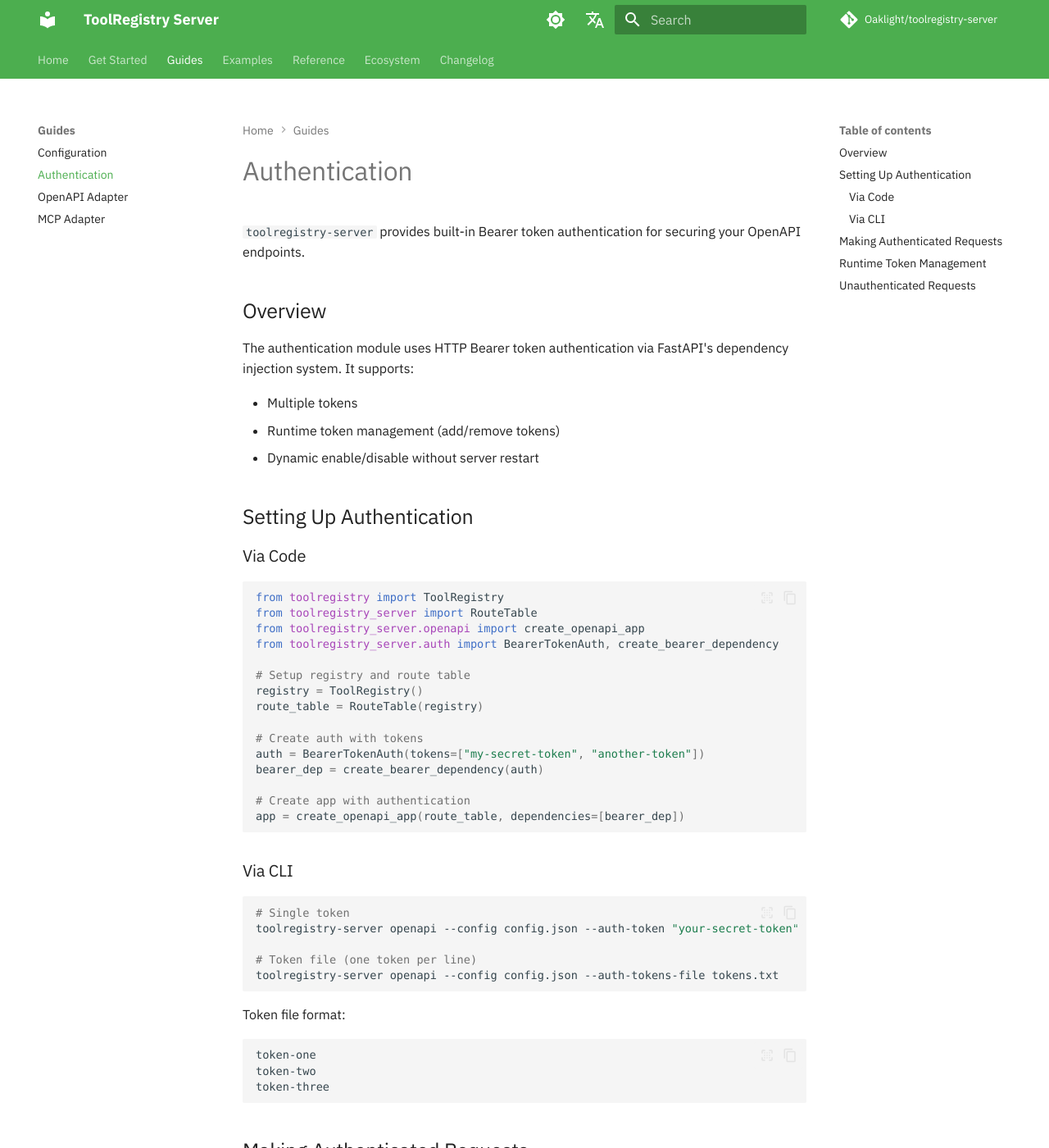
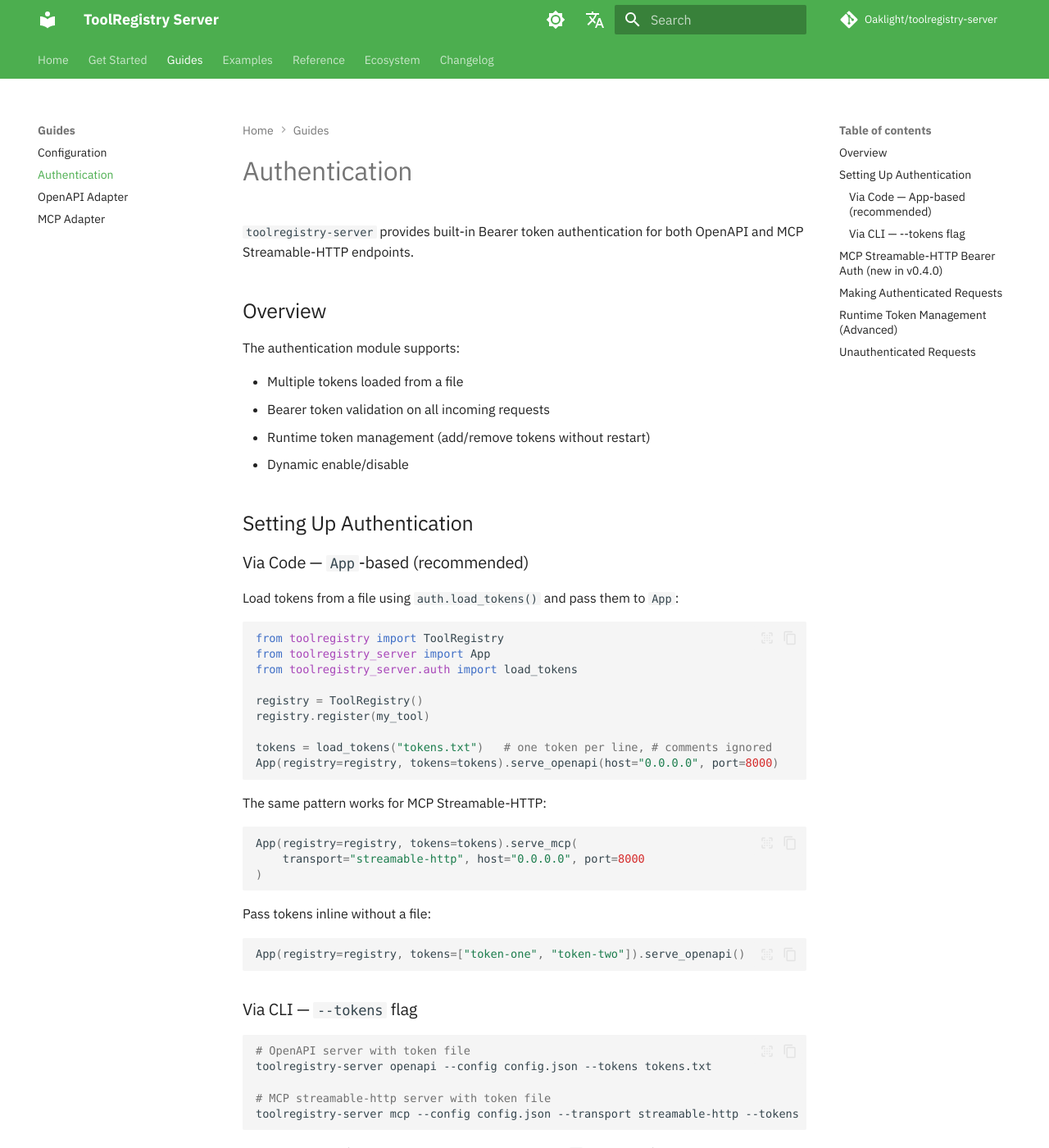
Before and after one commit to Oaklight/toolregistry-server, an MkDocs documentation site: the page built from docs/guides/authentication.md, in a window 1280 px wide and 1400 px high. Shown: the whole window at 82% size. Built offline with MkDocs 1.6.1 and Material for MkDocs 9.7.7, drawn with Linux system fonts in a browser that asks for light colours; some web fonts are replaced; comment, search, counter and statistics services are not loaded; some of the changed text lies outside the part shown.

Commit message:
docs: update authentication guide for v0.4.0 (load_tokens, MCP bearer auth)

````diff
--- a/docs/guides/authentication.md
+++ b/docs/guides/authentication.md
@@ -1,54 +1,80 @@
 # Authentication
 
-`toolregistry-server` provides built-in Bearer token authentication for securing your OpenAPI endpoints.
+`toolregistry-server` provides built-in Bearer token authentication for both OpenAPI and MCP Streamable-HTTP endpoints.
 
 ## Overview
 
-The authentication module uses HTTP Bearer token authentication via FastAPI's dependency injection system. It supports:
+The authentication module supports:
 
-- Multiple tokens
-- Runtime token management (add/remove tokens)
-- Dynamic enable/disable without server restart
+- Multiple tokens loaded from a file
+- Bearer token validation on all incoming requests
+- Runtime token management (add/remove tokens without restart)
+- Dynamic enable/disable
 
 ## Setting Up Authentication
 
-### Via Code
+### Via Code — `App`-based (recommended)
+
+Load tokens from a file using `auth.load_tokens()` and pass them to `App`:
 
 ```python
 from toolregistry import ToolRegistry
-from toolregistry_server import RouteTable
-from toolregistry_server.openapi import create_openapi_app
-from toolregistry_server.auth import BearerTokenAuth, create_bearer_dependency
+from toolregistry_server import App
+from toolregistry_server.auth import load_tokens
 
-# Setup registry and route table
 registry = ToolRegistry()
-route_table = RouteTable(registry)
+registry.register(my_tool)
 
-# Create auth with tokens
-auth = BearerTokenAuth(tokens=["my-secret-token", "another-token"])
-bearer_dep = create_bearer_dependency(auth)
-
-# Create app with authentication
-app = create_openapi_app(route_table, dependencies=[bearer_dep])
+tokens = load_tokens("tokens.txt")   # one token per line, # comments ignored
+App(registry=registry, tokens=tokens).serve_openapi(host="0.0.0.0", port=8000)
 ```
 
-### Via CLI
+The same pattern works for MCP Streamable-HTTP:
+
+```python
+App(registry=registry, tokens=tokens).serve_mcp(
+    transport="streamable-http", host="0.0.0.0", port=8000
+)
+```
+
+Pass tokens inline without a file:
+
+```python
+App(registry=registry, tokens=["token-one", "token-two"]).serve_openapi()
+```
+
+### Via CLI — `--tokens` flag
 
 ```bash
-# Single token
-toolregistry-server openapi --config config.json --auth-token "your-secret-token"
+# OpenAPI server with token file
+toolregistry-server openapi --config config.json --tokens tokens.txt
 
-# Token file (one token per line)
-toolregistry-server openapi --config config.json --auth-tokens-file tokens.txt
+# MCP streamable-http server with token file
+toolregistry-server mcp --config config.json --transport streamable-http --tokens tokens.txt
 ```
 
-Token file format:
+Token file format (one token per line; lines starting with `#` are ignored):
 
 ```
+# My API tokens
 token-one
 token-two
 token-three
 ```
+
+## MCP Streamable-HTTP Bearer Auth (new in v0.4.0)
+
+Bearer token authentication is now supported for the MCP Streamable-HTTP transport, in addition to OpenAPI. Use the same `--tokens` flag or `App(tokens=...)` API — no extra configuration required.
+
+```bash
+toolregistry-server mcp \
+  --config config.json \
+  --transport streamable-http \
+  --port 8000 \
+  --tokens tokens.txt
+```
+
+Clients connect with a standard `Authorization: Bearer <token>` header.
 
 ## Making Authenticated Requests
 
@@ -61,11 +87,13 @@ curl -X POST http://localhost:8000/calculator/evaluate \
   -d '{"expression": "2 + 3"}'
 ```
 
-## Runtime Token Management
+## Runtime Token Management (Advanced)
 
-The `BearerTokenAuth` class supports runtime token management:
+The underlying `BearerTokenAuth` class supports runtime token management without restarting the server. This is useful for advanced scenarios where tokens need to be rotated dynamically:
 
 ```python
+from toolregistry_server.auth import BearerTokenAuth
+
 auth = BearerTokenAuth(tokens=["initial-token"])
 
 # Add a new token
````
